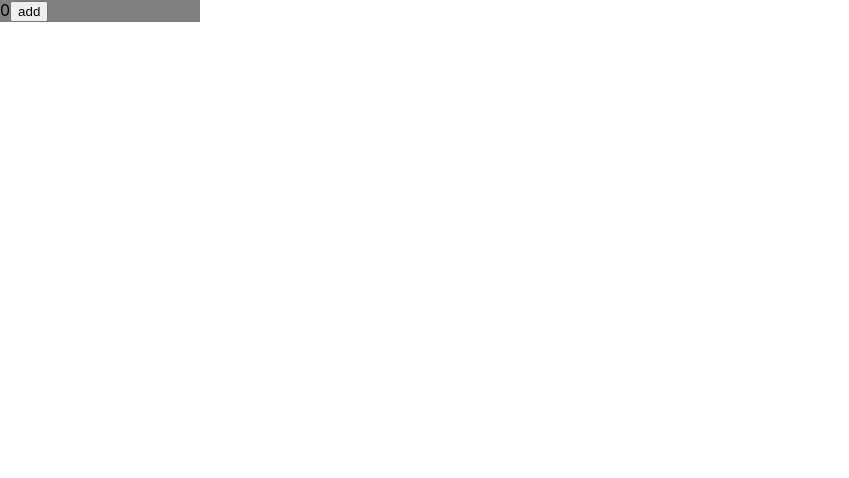
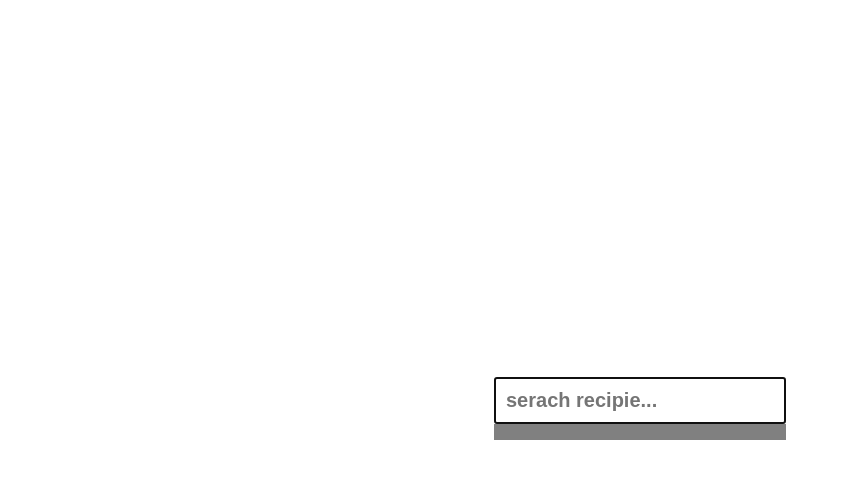
Before and after one commit to SumantaPatra/js-fun, a React (Create React App) app in the folder component/: page / in a window 1280 px wide. Shown: the top 478 px of the page, without its empty margins (0-849 px from the left). Built offline with nearby package versions, Linux system fonts and the light colour scheme.

Commit message:
add search list

```diff
--- a/component/src/App.js
+++ b/component/src/App.js
@@ -14,6 +14,7 @@ import Grid from './components/color';
 import Parent from './components/renders';
 import Dropdown from './components/dropdown';
 import AuthProvider from './components/dropdown/context';
+import SearchDropDown from './components/searchSelect';
 
 function App() {
   const data = [[1,0,1],[1,1,0],[0,1,1]]
@@ -35,11 +36,12 @@ function App() {
        {/* <TicTacToe/> */}
        {/* <Grid data={data}/> */}
        {/* <Parent/> */}
-       <AuthProvider>
+       {/* <AuthProvider>
        <Dropdown>
         <Dropdown.multiSelect/>
        </Dropdown>
-       </AuthProvider>
+       </AuthProvider> */}
+       <SearchDropDown/>
      </div>
   );
 }
--- /dev/null
+++ b/component/src/components/searchSelect/hooks/use-fetch.js
@@ -0,0 +1,37 @@
+import { useEffect, useState } from "react";
+
+export default function useFetch(query) {
+    const [isLoading, setIsLoading] = useState(false);
+    const [isError, setIsError] = useState(null);
+    const [data, setData] = useState([]);
+
+    useEffect(() => {
+        // Clear data and skip API call if query is empty
+        if (!query) {
+            setData([]);
+            setIsLoading(false); // Ensure loading state is off for empty query
+            return;
+        }
+
+        async function fetchData() {
+            try {
+                setIsLoading(true); // Start loading before API call
+                const res = await fetch(`https://dummyjson.com/recipes?name=${query}`);
+                const result = await res.json();
+                setData(result?.recipes?.map((d) => d?.name) || []); // Update data
+            } catch (error) {
+                setIsError(error);
+            } finally {
+                setIsLoading(false); // End loading after API call finishes
+            }
+        }
+
+        fetchData();
+    }, [query]);
+
+    return {
+        isLoading,
+        data,
+        isError,
+    };
+}
--- /dev/null
+++ b/component/src/components/searchSelect/index.css
@@ -0,0 +1,31 @@
+.search{
+    padding: 10px;
+    font-size: 20px;
+    font-weight: bold;
+}
+html, body {
+    margin: 0;
+    height: 100%; /* Ensure full height for parent */
+    display: flex;
+    justify-content: center; /* Horizontal alignment */
+    align-items: center;    /* Vertical alignment */
+}
+
+.container {
+    text-align: center; /* Optional, for text alignment */
+    position: relative;
+    /* width: 500px; */
+}
+.drop-down{
+  position: absolute;
+  max-height: 200px;
+  overflow-y: scroll;
+  width: 100%;
+  background-color: gray;
+}
+
+.drop-down-item:hover,
+.drop-down-item.focused {
+    background-color: #007bff; /* Change background color on hover or focus */
+    color: #fff; /* Change text color on hover or focus */
+}
--- /dev/null
+++ b/component/src/components/searchSelect/index.jsx
@@ -0,0 +1,113 @@
+import { useCallback, useEffect, useRef, useState } from "react"
+import './index.css'
+import useFetch from "./hooks/use-fetch"
+export default function SearchDropDown(){
+    const [query,setQuery] = useState("");
+    const {data,isLoading} = useFetch(query)
+
+    const changeHandler =  useCallback((value)=>{
+       setQuery(value)
+     },[])
+
+
+    // console.log(isLoading);
+    return (
+        <div className="container">
+            <Search onChange={changeHandler} placeholder="serach recipie..." isLoading={isLoading}/>
+            <Dropdown data={data} isLoading={isLoading}/>
+        </div>
+    )
+}
+
+const Search = function({placeholder,onChange,isLoading}){
+    const [search,setSearch] = useState("");
+    const changeHandler = (e)=>{
+        const value = e.target.value;
+        setSearch(value); // Update local state
+    }
+    useEffect(()=>{
+
+      const timer =   setTimeout(()=>{
+           onChange(search)
+        },200)
+
+        return ()=>{
+            clearTimeout(timer)
+        }
+
+
+    },[search,onChange])
+    return (
+        <div style={{position:'relative'}}>
+            <input
+            className="search"
+            type="text"
+            placeholder={placeholder || "type to serach"}
+             value={search}
+             autoFocus
+             onChange={changeHandler}
+            />
+        </div>
+    )
+}
+
+const Dropdown = ({data,isLoading})=>{
+    const [focusedIndex, setFocusedIndex] = useState(null);
+    const listRef = useRef(null); //
+
+
+
+
+
+    useEffect(()=>{
+     console.log(focusedIndex);
+    },[focusedIndex])
+
+    useEffect(()=>{
+        const handleKeyDown = (e)=>{
+            if(e.key === 'ArrowDown'){
+               setFocusedIndex((prevIndex)=> ( prevIndex === null || prevIndex === data.length-1 ? 0 : prevIndex+1))
+            }
+            else if(e.key === 'ArrowUp'){
+                setFocusedIndex((prevIndex)=>{
+                    if(prevIndex === null || prevIndex === 0){
+                        return data.length-1
+                    }
+                    return prevIndex-1;
+                })
+            }
+        }
+      document.addEventListener('keydown',handleKeyDown);
+
+      return ()=>{
+        document.removeEventListener('keydown',handleKeyDown)
+      }
+    },[data])
+
+    // useEffect(() => {
+    //     if (focusedIndex !== null && listRef.current) {
+    //         const focusedElement = listRef.current.children[focusedIndex];
+    //         if (focusedElement) {
+    //             focusedElement.scrollIntoView({
+    //                 behavior: 'smooth',
+    //                 block: 'nearest',
+    //             });
+    //         }
+    //     }
+    // }, [focusedIndex]);
+
+    return (
+        <div className="drop-down">
+        {isLoading && <h1>Loading...</h1>}
+        <ul className="drop-down-list" ref={listRef}>
+            {data?.map((d, index) => (
+                <li key={index}
+                 className={`drop-down-item ${index === focusedIndex ? 'focused' :''}`}
+                >
+                    {d}
+                </li>
+            ))}
+        </ul>
+    </div>
+    )
+}
```
